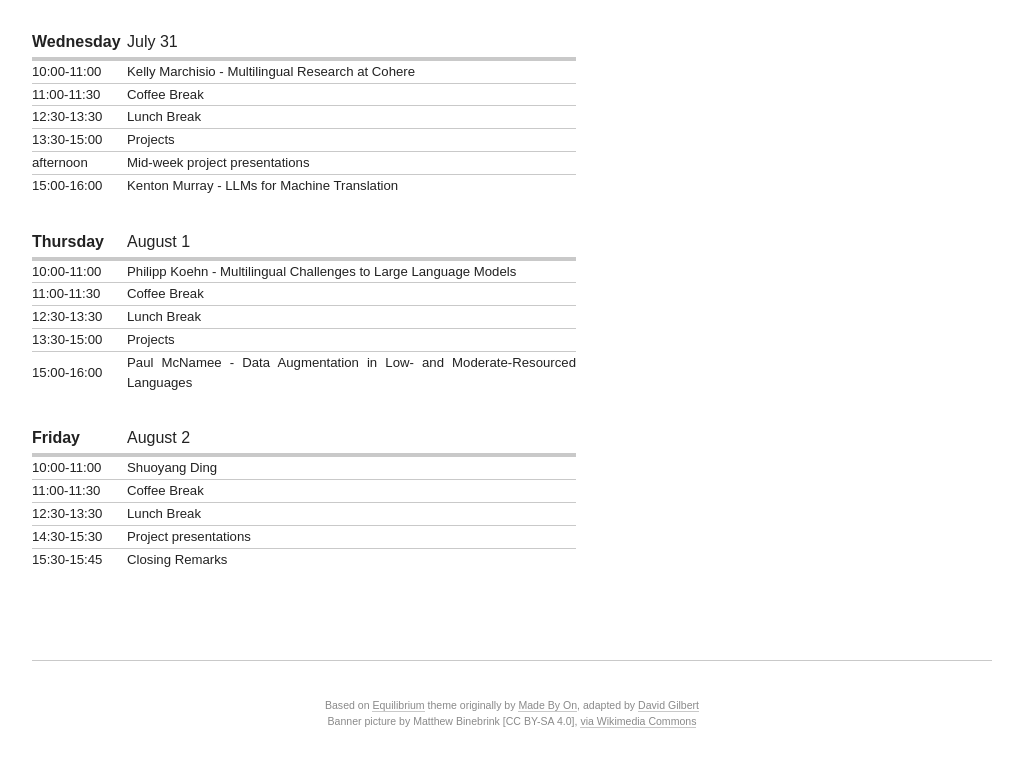
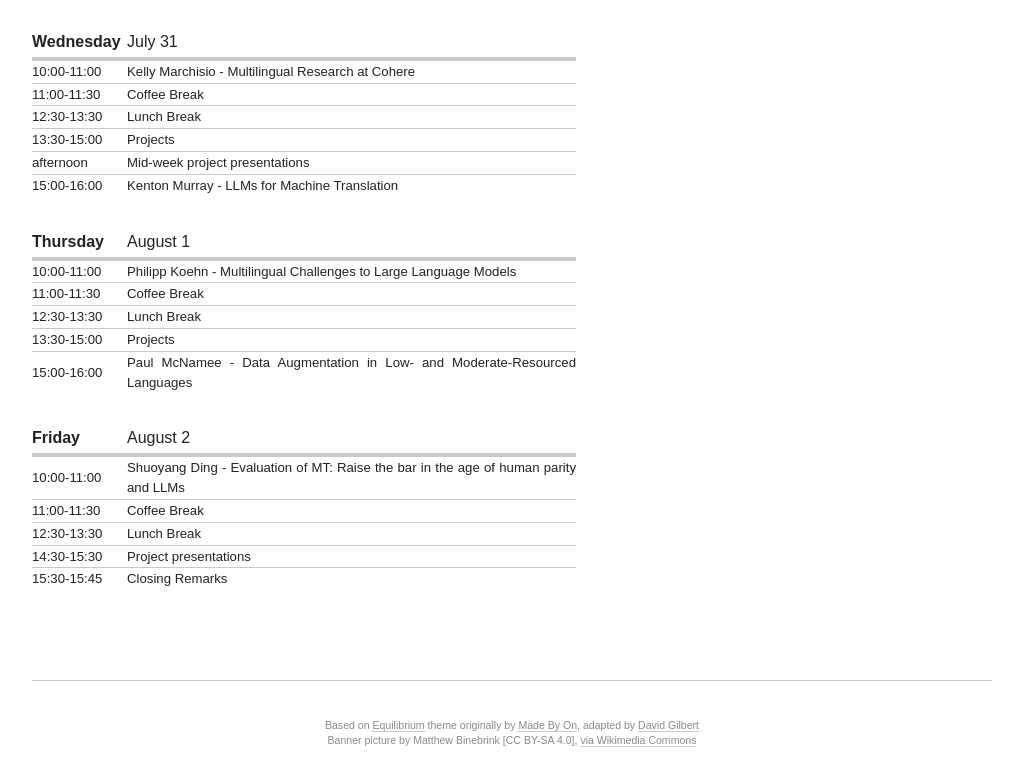
Before and after one commit to mtma24/mtma24.github.io, a plain HTML site: page program.html in a window 1280 px wide. Shown: the part 758-1529 px from the top of the page, without its empty margins (128-1151 px from the left). Drawn offline with Linux system fonts and the light colour scheme.

Commit message:
final talk title

```diff
--- a/program.html
+++ b/program.html
@@ -118,7 +118,7 @@ The schedule below is subject to change. Coffee and snacks will be provided ever
 <table id='programme'>
   <tr class='dayheadline'><th>Friday</th><td>August 2</td></tr>
   <tr>
-    <td>10:00-11:00</td> <td>Shuoyang Ding</td> </tr>
+    <td>10:00-11:00</td> <td>Shuoyang Ding - Evaluation of MT: Raise the bar in the age of human parity and LLMs</td> </tr>
   </tr>
   <tr> <td>11:00-11:30</td> <td>Coffee Break</td> </tr>
   <tr> <td>12:30-13:30</td> <td>Lunch Break</td> </tr>
```
